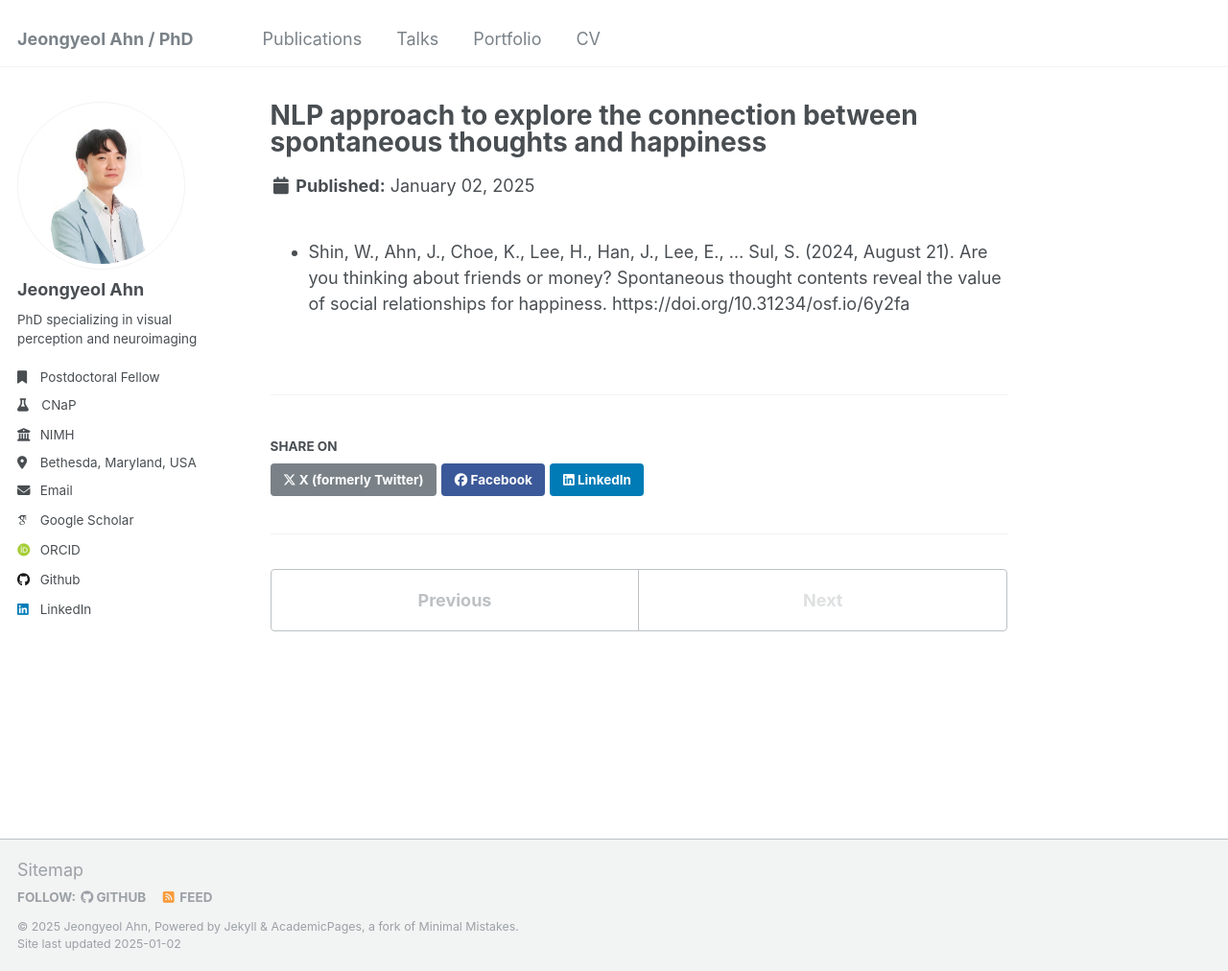
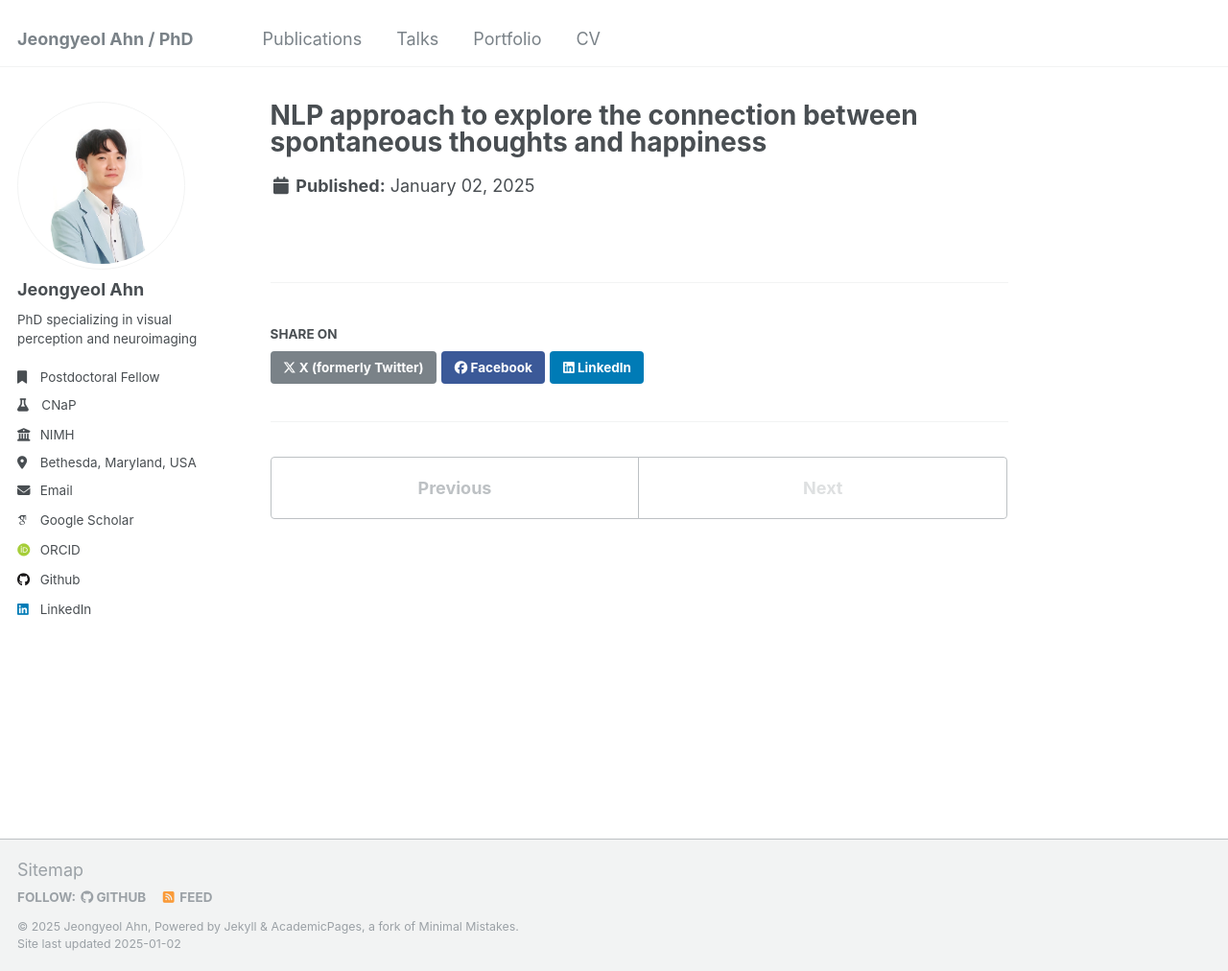
Before and after one commit to daeolian/daeolian.github.io, a Jekyll site: the page built from _portfolio/portfolio-3-fast.md, in a window 1280 px wide and 1012 px high. Shown: the whole window at 96% size. Built offline with Jekyll 4.4.1, drawn with Linux system fonts in a browser that asks for light colours; some web fonts are replaced.

Commit message:
Update portfolio-3-fast.md

```diff
--- a/_portfolio/portfolio-3-fast.md
+++ b/_portfolio/portfolio-3-fast.md
@@ -1,6 +1,6 @@
 ---
 title: "NLP approach to explore the connection between spontaneous thoughts and happiness"
-excerpt: "<br/><img src='/images/paper_fig_fast.jpg'>"
+excerpt: "<br/><img src='/images/paper_fig_fast.jpg'><br> * Shin, W., Ahn, J., Choe, K., Lee, H., Han, J., Lee, E., … Sul, S. (2024, August 21). Are you thinking about friends or money? Spontaneous thought contents reveal the value of social relationships for happiness. https://doi.org/10.31234/osf.io/6y2fa"
 collection: portfolio
+permalink: https://osf.io/preprints/psyarxiv/6y2fa
 ---
-* Shin, W., Ahn, J., Choe, K., Lee, H., Han, J., Lee, E., … Sul, S. (2024, August 21). Are you thinking about friends or money? Spontaneous thought contents reveal the value of social relationships for happiness. https://doi.org/10.31234/osf.io/6y2fa
```
